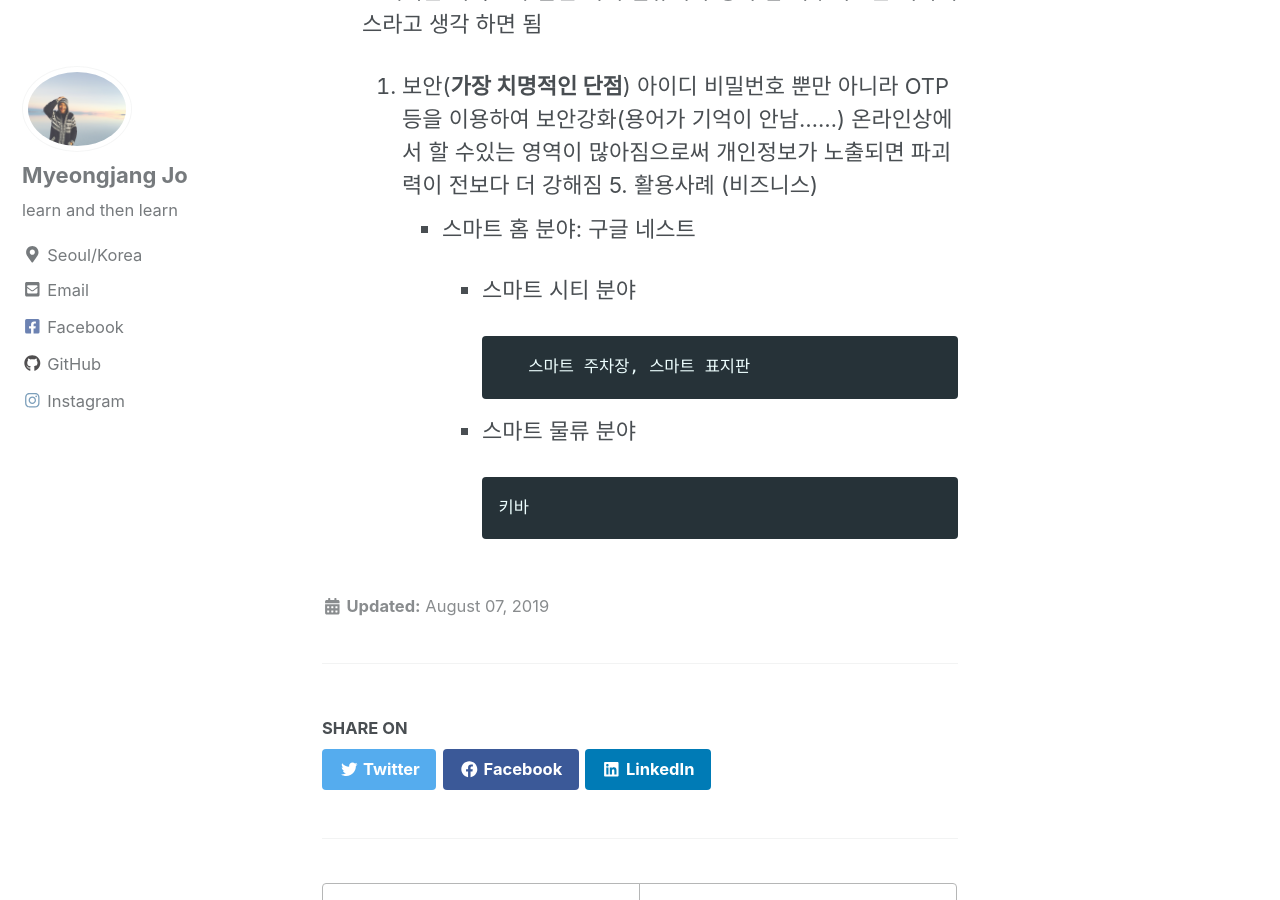
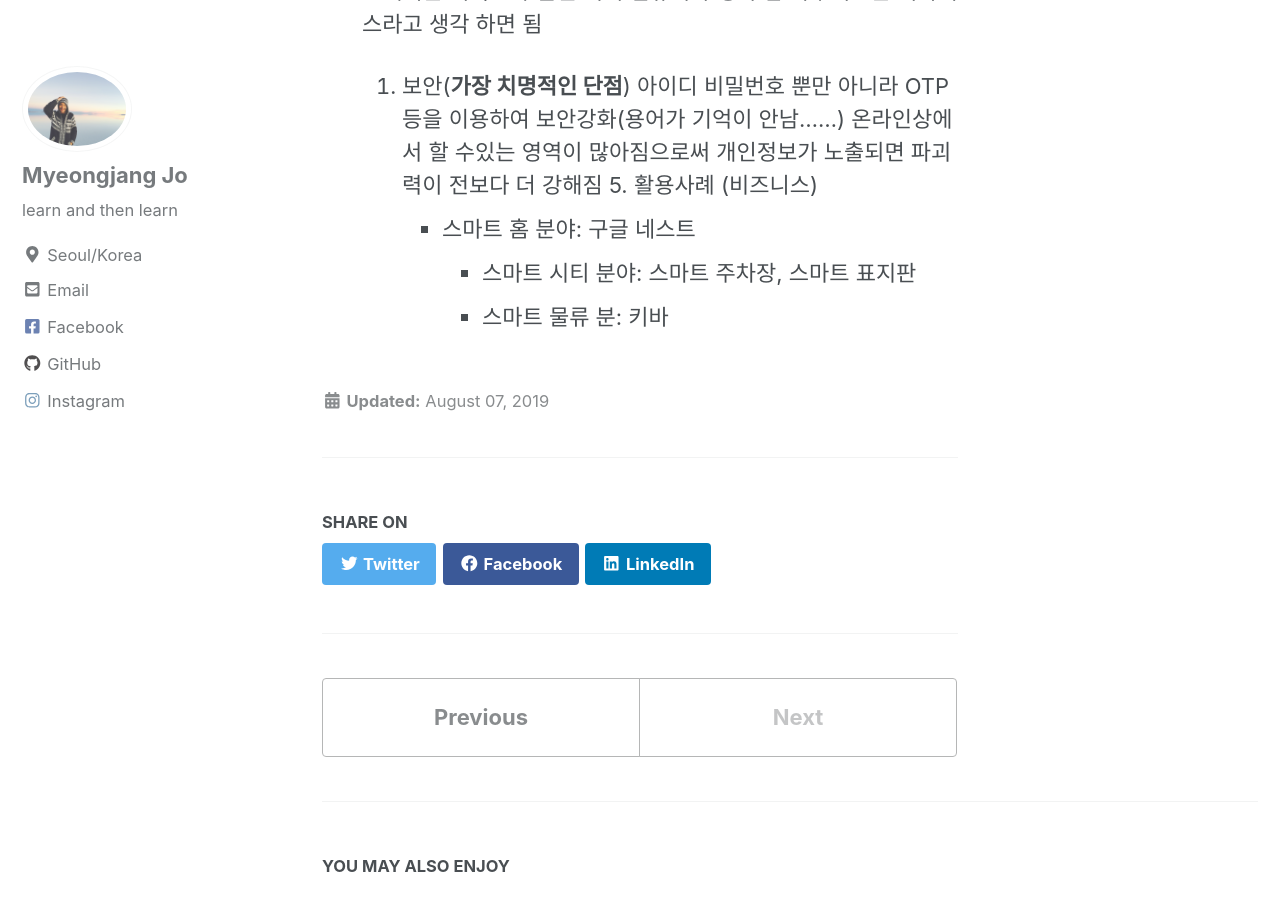
Before and after one commit to josephmjjo/josephmjjo.github.io, a Jekyll site: the page built from _posts/2019-08-07-IoT.md, in a window 1280 px wide and 900 px high, scrolled down 1286 px. Built offline with Jekyll 4.4.1, drawn with Linux system fonts in a browser that asks for light colours; cached includes are drawn as plain includes; nearby versions of some CDN libraries.

Commit message:
_posts/2019-08-07-IoT.md updated from https://stackedit.io/

```diff
--- a/_posts/2019-08-07-IoT.md
+++ b/_posts/2019-08-07-IoT.md
@@ -41,17 +41,10 @@ Iot란??
         아이디 비밀번호 뿐만 아니라 OTP 등을 이용하여 보안강화(용어가 기억이 안남......)
         온라인상에서 할 수있는 영역이 많아짐으로써 개인정보가 노출되면 파괴력이 전보다 더 강해짐
        5. 활용사례 (비즈니스)
-	       - 스마트 홈 분야:
-			            구글 네스트
-
-
-   	       - 스마트 시티 분야
-
-   			        스마트 주차장, 스마트 표지판
-   		   - 스마트 물류 분야
-
-					키바
+	       - 스마트 홈 분야: 구글 네스트
+   	       - 스마트 시티 분야:  스마트 주차장, 스마트 표지판
+   		   - 스마트 물류 분:  키바
 
 <!--stackedit_data:
-eyJoaXN0b3J5IjpbMTI1NTUwMzU1Myw1MzI4NjcyODhdfQ==
+eyJoaXN0b3J5IjpbNDk3Mjk5OTYxLDUzMjg2NzI4OF19
 -->
```
